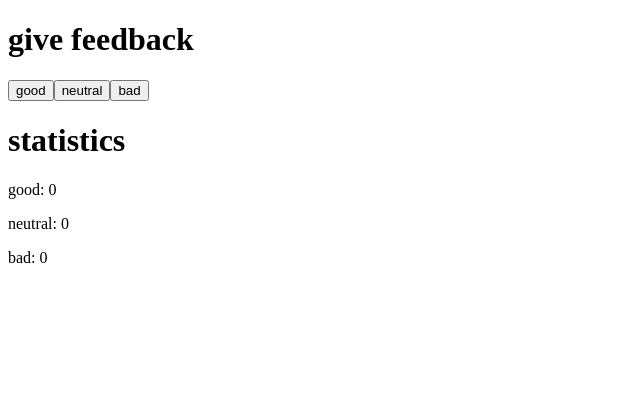
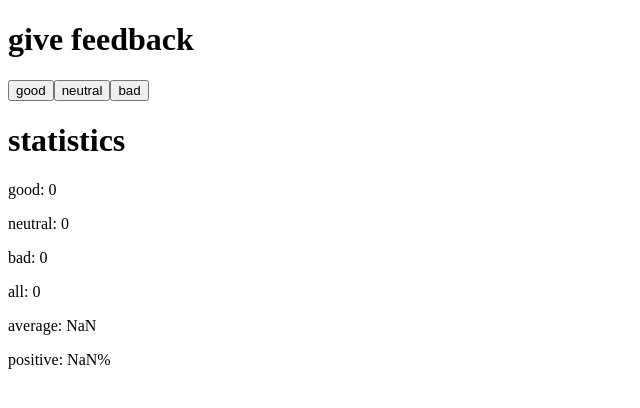
Before and after one commit to hollyglot/fullstackopen, a React (Vite) app in the folder part1/unicafe/: page / in a window 1280 px wide. Shown: the top 408 px of the page, without its empty margins (0-640 px from the left). Built offline with nearby package versions, Linux system fonts and the light colour scheme.

Commit message:
Add exercise 1.7

```diff
--- a/part1/unicafe/src/App.jsx
+++ b/part1/unicafe/src/App.jsx
@@ -27,6 +27,9 @@
       <p>good: {good}</p>
       <p>neutral: {neutral}</p>
       <p>bad: {bad}</p>
+      <p>all: {good + neutral + bad}</p>
+      <p>average: {(good - bad) / (good + neutral + bad)}</p>
+      <p>positive: {good / (good + neutral + bad) * 100}%</p>
     </div>
   )
 }
```
